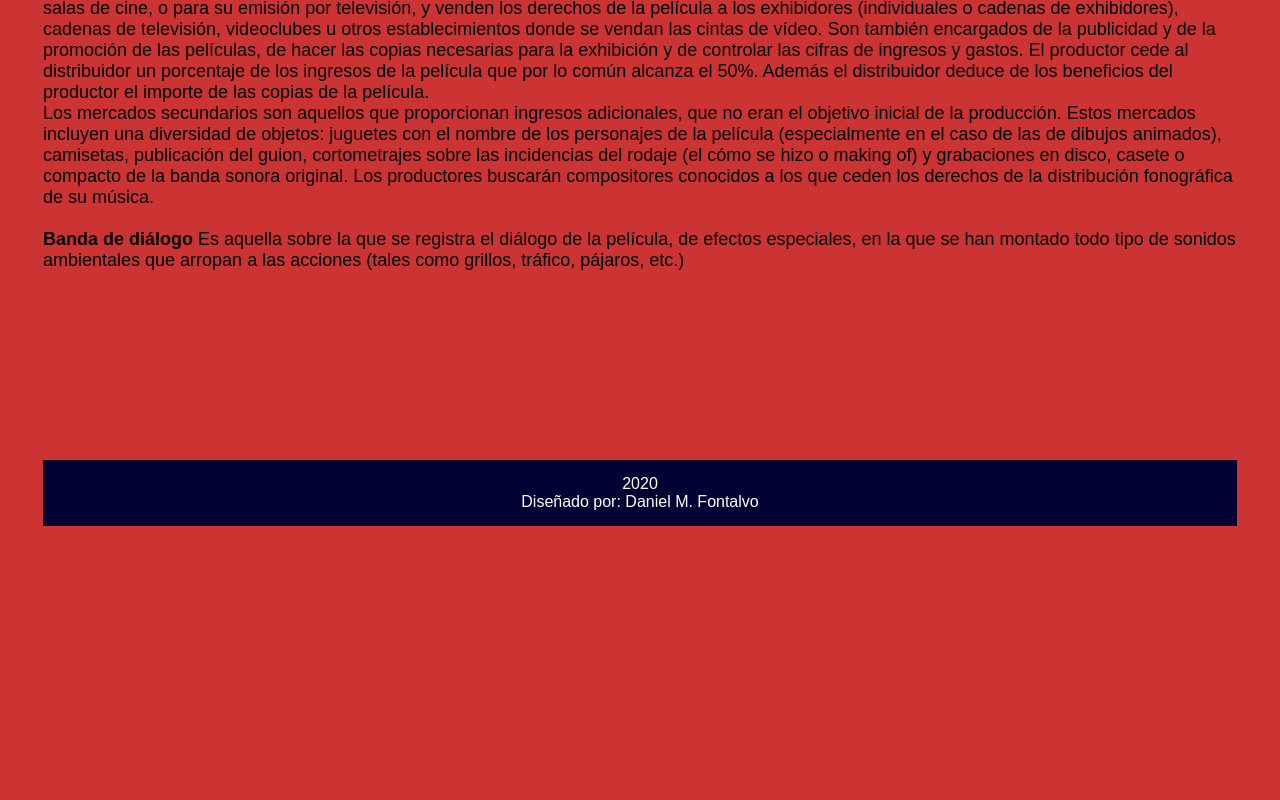
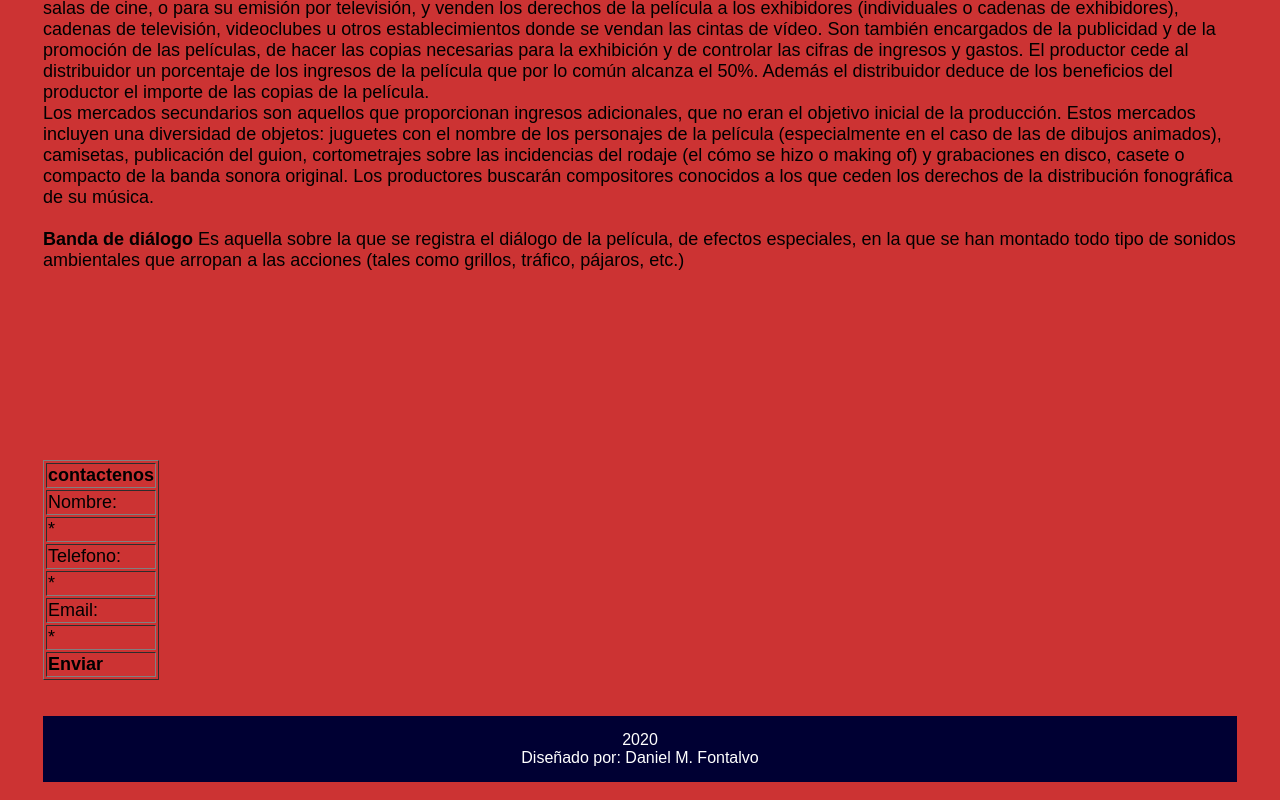
Before and after one commit to DanielFontalvo97/webside, a plain HTML site: page html/realizacion.html in a window 1280 px wide. Shown: the part 2900-3700 px from the top of the page. Before the commit the page ends 3444 px from the top, so only its background shows below. Drawn offline with Linux system fonts and the light colour scheme.

Commit message:
Update realizacion.html

```diff
--- a/html/realizacion.html
+++ b/html/realizacion.html
@@ -80,7 +80,34 @@ Los mercados secundarios son aquellos que proporcionan ingresos adicionales, que
 
 <b>Banda de diálogo</b>
 Es aquella sobre la que se registra el diálogo de la película, de efectos especiales, en la que se han montado todo tipo de sonidos ambientales que arropan a las acciones (tales como grillos, tráfico, pájaros, etc.)<br><br><br><br><br><br><br><br><br><br>
+<table border="1">
+        <tr>
+        <td><b>contactenos</b></td>
+        </tr>
+        <tr>
+        <td>Nombre:</td>
+        </tr>
+        <tr>
+        <td>*</td>
+        </tr>
+        <tr>
+        <td>Telefono:</td>
+        </tr>
+        <tr>
+        <td>*</td>
+        </tr>
+        <tr>
+        <td>Email:</td>
+        </tr>
+         <tr>
+        <td>*</td>
+        </tr>
+        <tr>
+        <td><b>Enviar</b></td>
+        </tr>
+    </table>
  </div>
+ <br/><br/>
 
 
  <footer>
```
